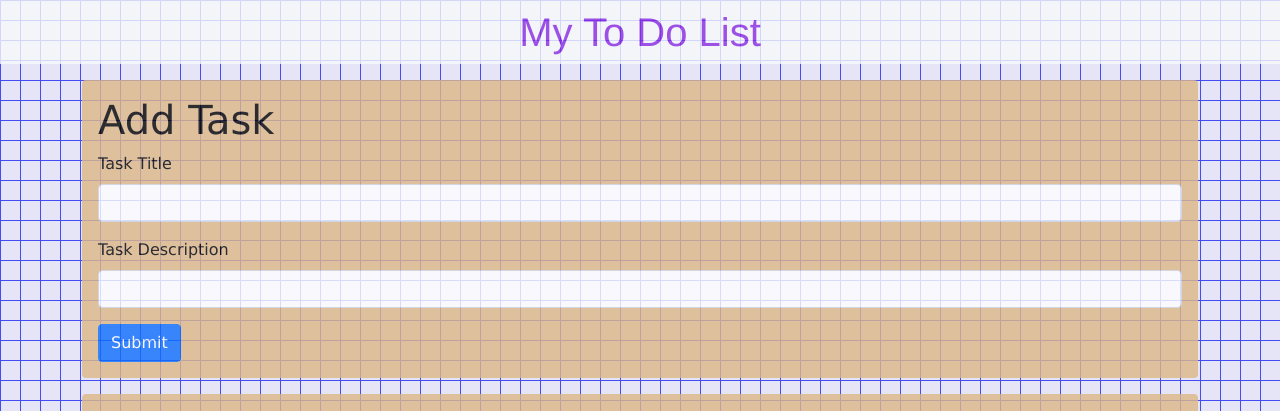
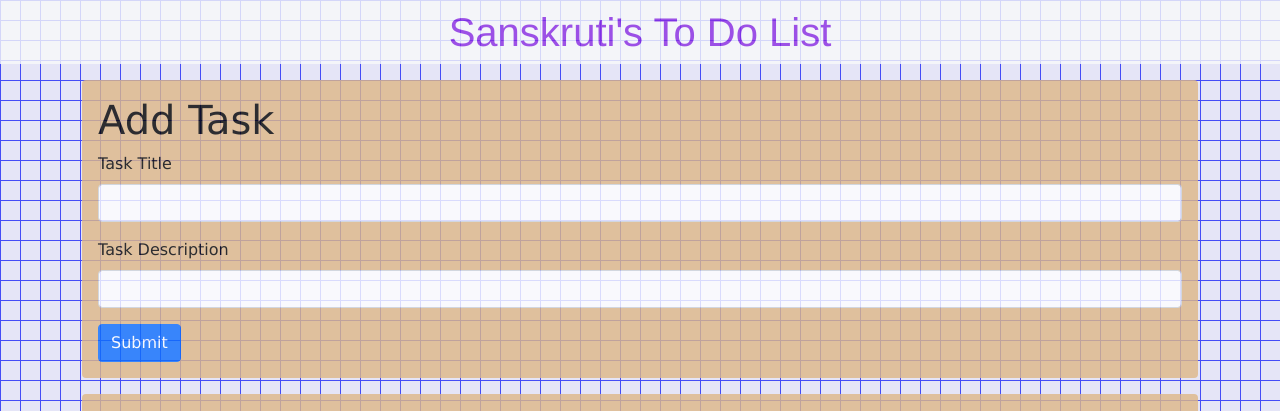
Before and after one commit to sanskrutidhavale46-jpg/TO-DO-LIST, a Flask app: page / in a window 1280 px wide. Shown: the top 411 px of the page. Run offline with Flask 3, Linux system fonts and the light colour scheme.

Commit message:
update files

```diff
--- a/templates/base.html
+++ b/templates/base.html
@@ -6,13 +6,13 @@
     <link href="https://cdn.jsdelivr.net/npm/bootstrap@5.0.2/dist/css/bootstrap.min.css" rel="stylesheet" integrity="sha384-EVSTQN3/azprG1Anm3QDgpJLIm9Nao0Yz1ztcQTwFspd3yD65VohhpuuCOmLASjC" crossorigin="anonymous">
     <link rel="stylesheet" href="{{ url_for ('static',filename = 'style.css')}}">
 
-    <title>My ToDo List</title>
+    <title>Sanskruti's ToDo List</title>
 </head>
 <body>
 
     <nav class="navbar navbar-expand-lg navbar-light bg-light">
         <div class="container-md">
-            <h1 class="navbar-title">My To Do List</h1>
+            <h1 class="navbar-title">Sanskruti's To Do List</h1>
         </div>
     </nav>
     {% block body %}
```
